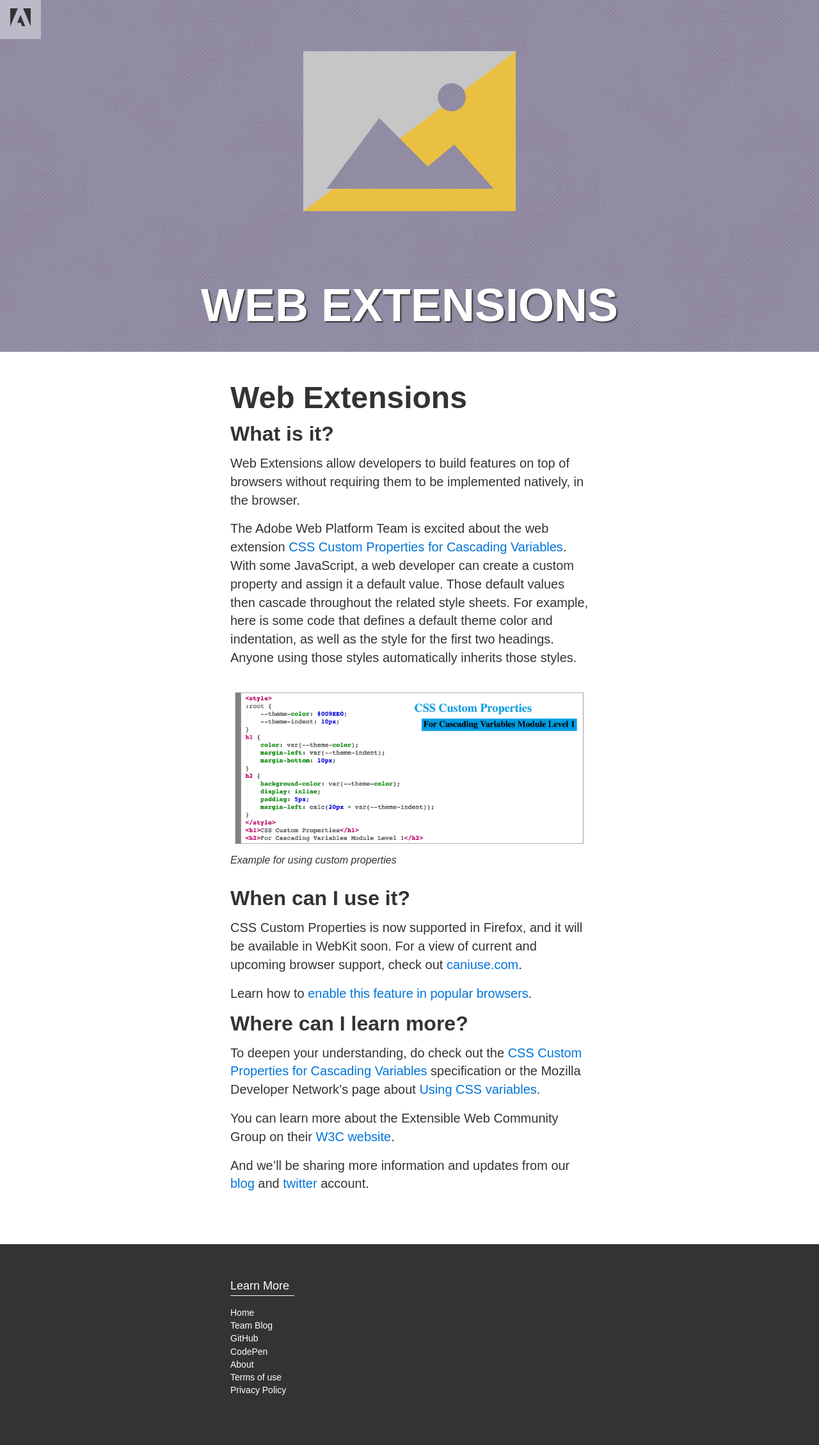
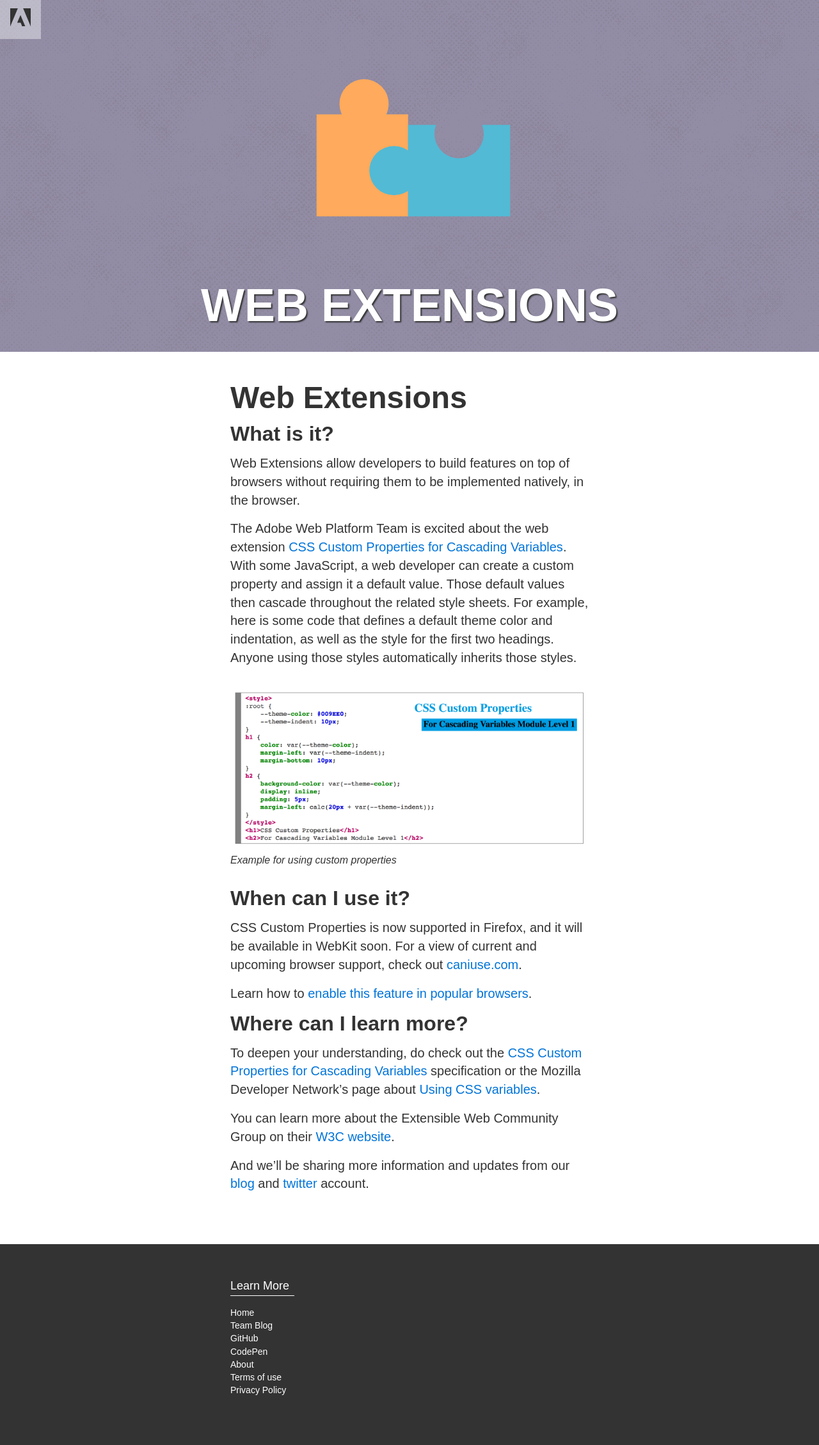
Before and after one commit to adobe-webplatform/adobe-webplatform.github.io, a Jekyll site: the page built from _posts/2014-08-28-web-extensions.md, in a window 1280 px wide. Shown: the whole page at 64% size. Built offline with Jekyll 4.4.1, drawn with Linux system fonts in a browser that asks for light colours.

Commit message:
Update Web-Extensions image.

```diff
--- a/_posts/2014-08-28-web-extensions.md
+++ b/_posts/2014-08-28-web-extensions.md
@@ -3,8 +3,8 @@ layout: page
 title:  "Web Extensions"
 categories: project
 description: Web Extensions.
-thumb: project_header/filter_effects.png
-full_image: project_header/filter_effects.png
+thumb: project_header/icon-web-extensions.svg
+full_image: project_header/icon-web-extensions.svg
 bg: 928CA5
 permalink: web-extensions
 ---
```
